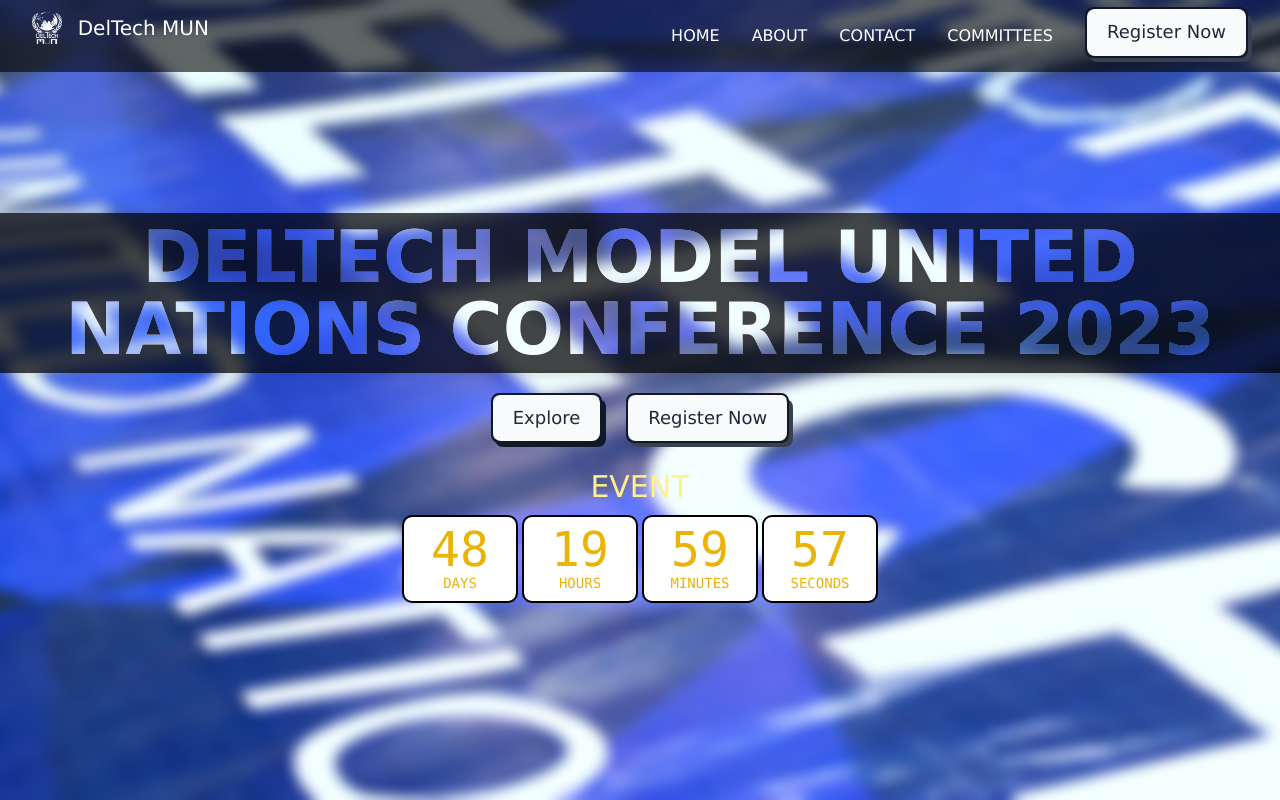
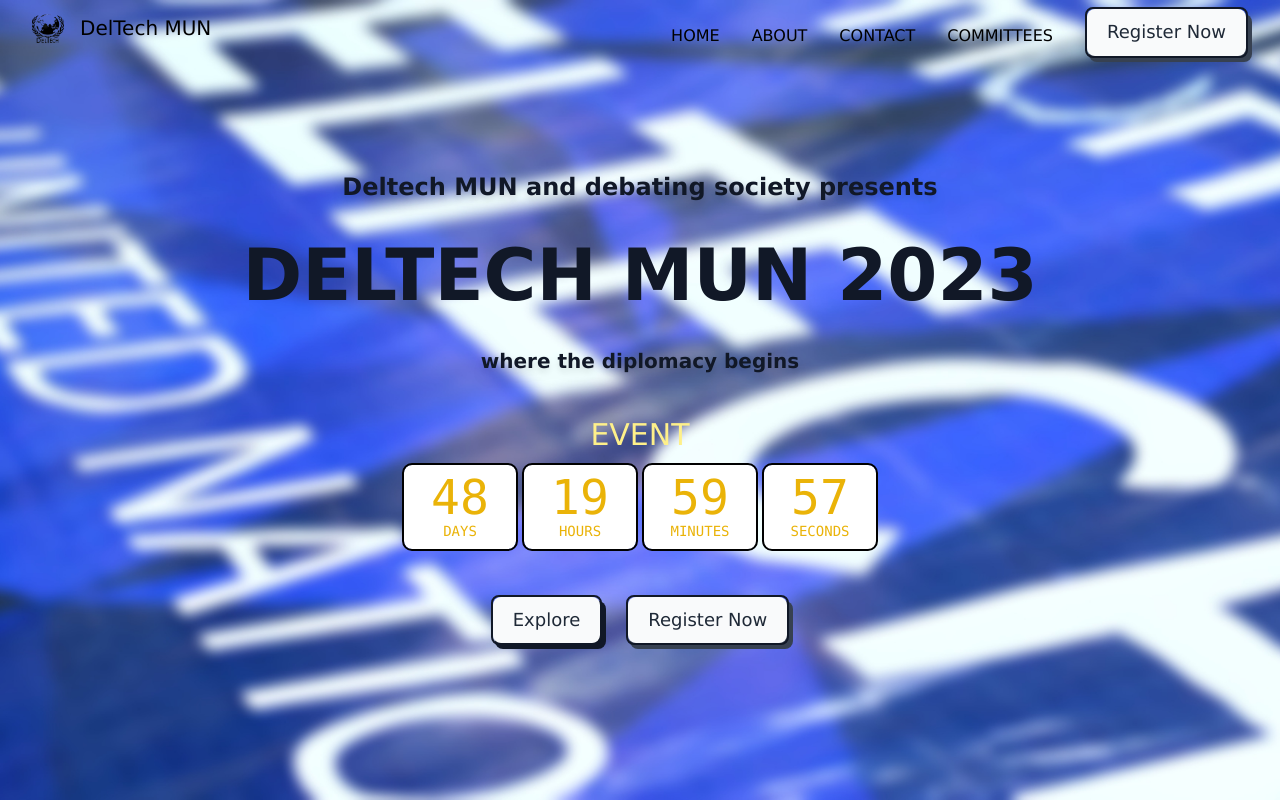
Before and after one commit to VarunDTU/deltech-website, a React (Create React App) app: page / in a window 1280 px wide. Shown: the top 800 px of the page. Built offline with nearby package versions, Linux system fonts and the light colour scheme.

Commit message:
navbar and homepage redesign

```diff
--- a/src/components/main.js
+++ b/src/components/main.js
@@ -1,5 +1,6 @@
 import React from "react";
 import Timer from "./timeer";
+
 const Main = () => {
   return (
     <div>
@@ -12,10 +13,21 @@ const Main = () => {
 
         <div
             className="content-center flex flex-col h-screen justify-center items-center">
-            <h1 className="mt-5 text-center md:text-7xl text-5xl text-white bg-black/70 backdrop-blur-sm font-semibold drop-shadow-lg py-2 border-black mix-blend-darken">
-            DELTECH MODEL UNITED NATIONS CONFERENCE 2023
+              <div className="items-center justify-center flex flex-col py-2 my-5">
+              <h2 className="mt-5 text-center md:text-2xl text-xl text-gray-900 font-semibold drop-shadow-lg py-2 border-black">
+            Deltech MUN and debating society presents
+            </h2>
+            <h1 className="mt-5 text-center md:text-7xl text-5xl text-gray-900 font-extrabold text-shadow: py-2 border-black">
+            DELTECH MUN 2023
             </h1>
-            <div className="flex flex-row ">
+
+            <p1 className="mt-5 text-center md:text-xl text-md text-gray-900 font-semibold drop-shadow-lg py-2 border-black">
+            where the diplomacy begins
+            </p1>
+
+            </div>
+    <Timer></Timer>
+            <div className="flex flex-row py-5">
             <div className="py-5 justify-center flex md:flex-row flex-col z-5 mx-3">
             <a href="#_" class="relative inline-block text-lg group">
 <span class="relative z-10 block px-5 py-3 overflow-hidden font-medium leading-tight text-gray-800 transition-colors duration-300 ease-out border-2 border-gray-900 rounded-lg group-hover:text-white">
@@ -40,7 +52,6 @@ const Main = () => {
             </div>
             </div>
 
-    <Timer></Timer>
         </div>
         </div>
     </div>
--- a/src/components/newnavbar.js
+++ b/src/components/newnavbar.js
@@ -11,19 +11,19 @@ export default function NavBar2() {
     }
 
     return (
-        <Popover className={classNames(scrollPosition>0)?'bg-gray-900 z-10 fixed w-full':' md:bg-black/60 bg-gray-900 fixed z-10 w-full'}>
-        <nav className="w-full z-10 text-white">
+        <Popover className={classNames(scrollPosition>10)?'bg-white z-10 fixed w-full':' md:bg-transparent bg-white  fixed z-10 w-full'}>
+        <nav className="w-full text-black font-medium z-10 ">
             <div className="justify-between px-4 mx-auto lg:max-w-7xl md:items-center md:flex md:px-8">
                 <div>
                     <div className="flex items-center justify-between py-3 md:py-3 md:block">
                     <a className="flex title-font font-medium items-center mb-4">
 
-          <img alt="/" height="50" className="h-8 pr-1 mx-auto" src='/images/whiteDelTech.png'></img>
+          <img alt="/" height="50" className="h-8 pr-1 mx-auto" src='/images/delTech.png'></img>
           <span className="ml-3 text-xl">DelTech MUN</span>
         </a>
                         <div className="md:hidden">
                             <button
-                                className="p-2 text-white rounded-md outline-none focus:border-gray-400 focus:border"
+                                className="p-2 text-gray-900 rounded-md outline-none focus:border-gray-400 focus:border"
                                 onClick={() => setNavbar(!navbar)}
                             >
                                 {navbar ? (
@@ -66,27 +66,27 @@ export default function NavBar2() {
                         }`}
                     >
                         <ul className="items-center justify-center space-y-8 md:flex md:space-x-6 md:space-y-0">
-                            <li className="text-white hover:text-blue-600">
+                            <li className="hover:text-blue-600">
                             <Link activeClass="active" className="mr-2 hover:text-yellow-600"  to="home"  smooth={true} duration={500}>
                               HOME
                             </Link>
                             </li>
-                            <li className="text-white hover:text-blue-600">
+                            <li className="hover:text-blue-600">
                             <Link activeClass="active" className="mr-2 hover:text-red-600"  to="temp"  smooth={true}  duration={500}>
           ABOUT
           </Link>
                             </li>
-                            <li className="text-white hover:text-blue-600">
+                            <li className="hover:text-blue-600">
                             <Link activeClass="active" className="mr-2 hover:text-red-600"  to="contacts" smooth={true} offset={50} duration={500}>
           CONTACT
           </Link>
                             </li>
-                            <li className="text-white hover:text-blue-600">
+                            <li className="hover:text-blue-600">
                             <Link activeClass="active" className="mr-2 hover:text-red-600"  to="contacts" smooth={true} offset={50} duration={500}>
           COMMITTEES
           </Link>
                             </li>
-                            <li className="text-white hover:text-blue-600">
+                            <li className="hover:text-blue-600">
 
 
             <a href="#_" class="relative inline-block text-lg group">
--- a/src/components/timeer.js
+++ b/src/components/timeer.js
@@ -28,7 +28,7 @@ const Timer = () => {
   }, []);
 
   return (
-    <div className="min-w-screen h-36 bg-transparent flex items-center justify-center px-5 py-5" x-data="beer()" x-init="start()">
+    <div className="min-w-screen h-36 bg-transparent flex items-center justify-center px-5 py-2" x-data="beer()" x-init="start()">
     <div className="text-yellow-200">
         <h1 className="text-3xl text-center mb-3 font-extralight">EVENT</h1>
         <div className="text-6xl text-center flex w-full items-center justify-center">
```
